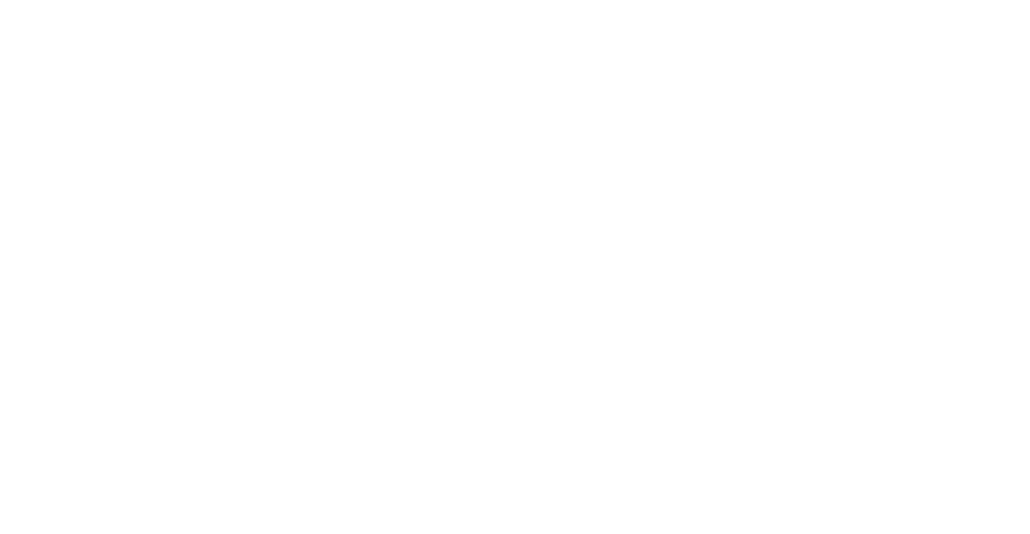
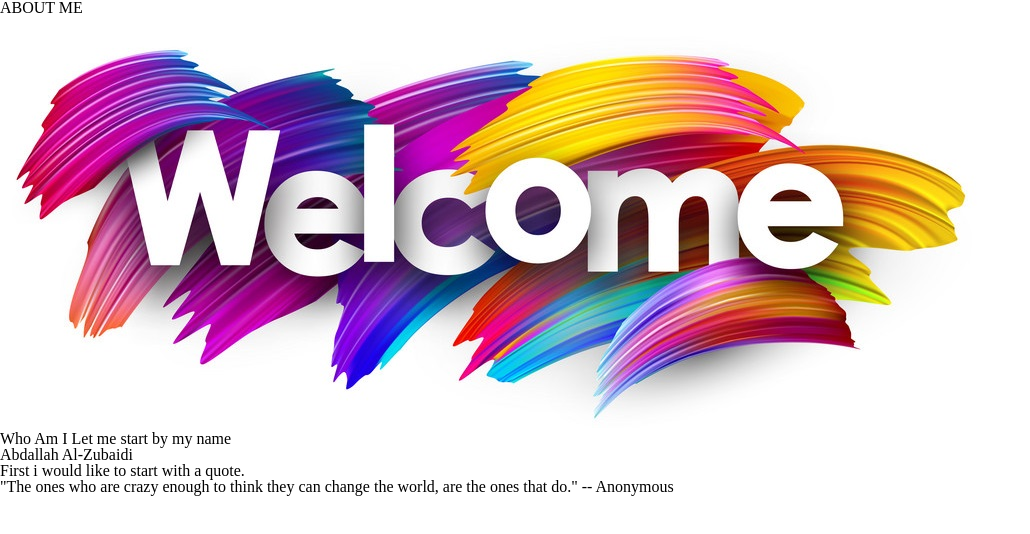
Before and after one commit to xbid/Project-Code201, a plain HTML site: page index.html in a window 1280 px wide. Shown: the whole page, without its empty margins (0-1030 px from the left). Drawn offline with Linux system fonts and the light colour scheme.

Commit message:
inserted the image h1 and paragragh

```diff
--- a/css/reset.css
+++ b/css/reset.css
@@ -0,0 +1,48 @@
+/* http://meyerweb.com/eric/tools/css/reset/
+   v2.0 | 20110126
+   License: none (public domain)
+*/
+
+html, body, div, span, applet, object, iframe,
+h1, h2, h3, h4, h5, h6, p, blockquote, pre,
+a, abbr, acronym, address, big, cite, code,
+del, dfn, em, img, ins, kbd, q, s, samp,
+small, strike, strong, sub, sup, tt, var,
+b, u, i, center,
+dl, dt, dd, ol, ul, li,
+fieldset, form, label, legend,
+table, caption, tbody, tfoot, thead, tr, th, td,
+article, aside, canvas, details, embed,
+figure, figcaption, footer, header, hgroup,
+menu, nav, output, ruby, section, summary,
+time, mark, audio, video {
+	margin: 0;
+	padding: 0;
+	border: 0;
+	font-size: 100%;
+	font: inherit;
+	vertical-align: baseline;
+}
+/* HTML5 display-role reset for older browsers */
+article, aside, details, figcaption, figure,
+footer, header, hgroup, menu, nav, section {
+	display: block;
+}
+body {
+	line-height: 1;
+}
+ol, ul {
+	list-style: none;
+}
+blockquote, q {
+	quotes: none;
+}
+blockquote:before, blockquote:after,
+q:before, q:after {
+	content: '';
+	content: none;
+}
+table {
+	border-collapse: collapse;
+	border-spacing: 0;
+}
--- a/css/style.css
+++ b/css/style.css
@@ -0,0 +1,3 @@
+img{
+    align-content: center;
+}
--- a/index.html
+++ b/index.html
@@ -4,9 +4,31 @@
     <meta charset="UTF-8">
     <meta http-equiv="X-UA-Compatible" content="IE=edge">
     <meta name="viewport" content="width=device-width, initial-scale=1.0">
-    <title>Document</title>
+    <link rel="stylesheet" href="css/reset.css">
+    <link rel="stylesheet" href="css/style.css">
+    <title>About Me</title>
 </head>
 <body>
+    <div>
+        <div>
 
+            <h1>
+                ABOUT ME
+            </h1>
+            <img src="img\welcome.jpg" alt="welcome image">
+            <p>
+                Who Am I
+                Let me start by my name
+            </p>
+        </div>
+        <p>Abdallah Al-Zubaidi</p>
+        <p>
+           First i would like to start with a quote.
+        </p>
+        <q>"The ones who are crazy enough to think they can change the world, are the ones that do."
+
+            -- Anonymous</q>
+    </div>
+    <script src="js\app.js"></script>
 </body>
 </html>
```
Also changed, not shown: img/welcome.jpg (added).
